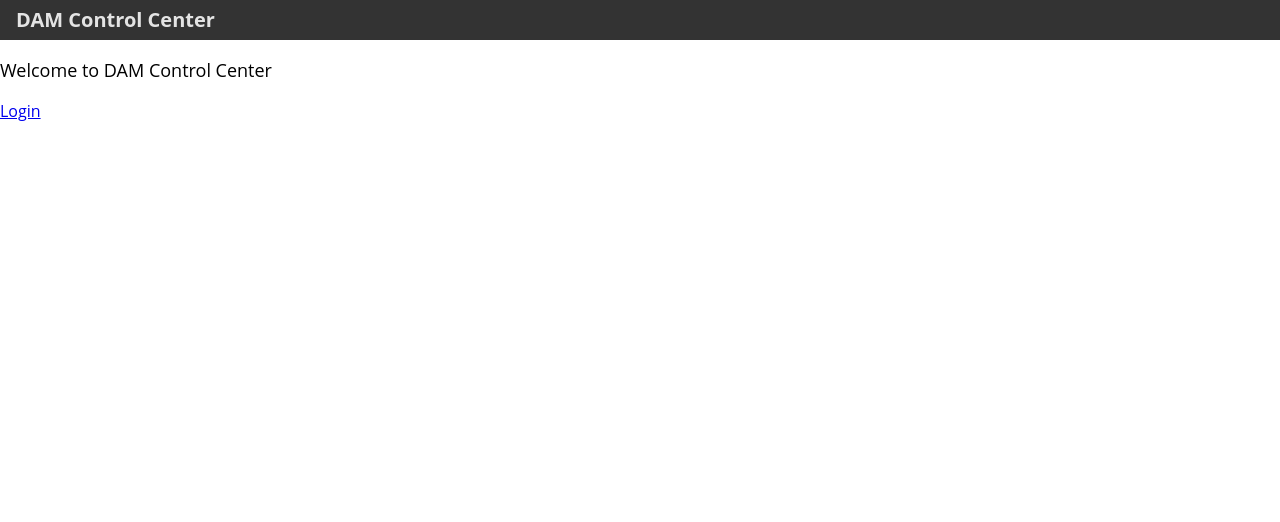
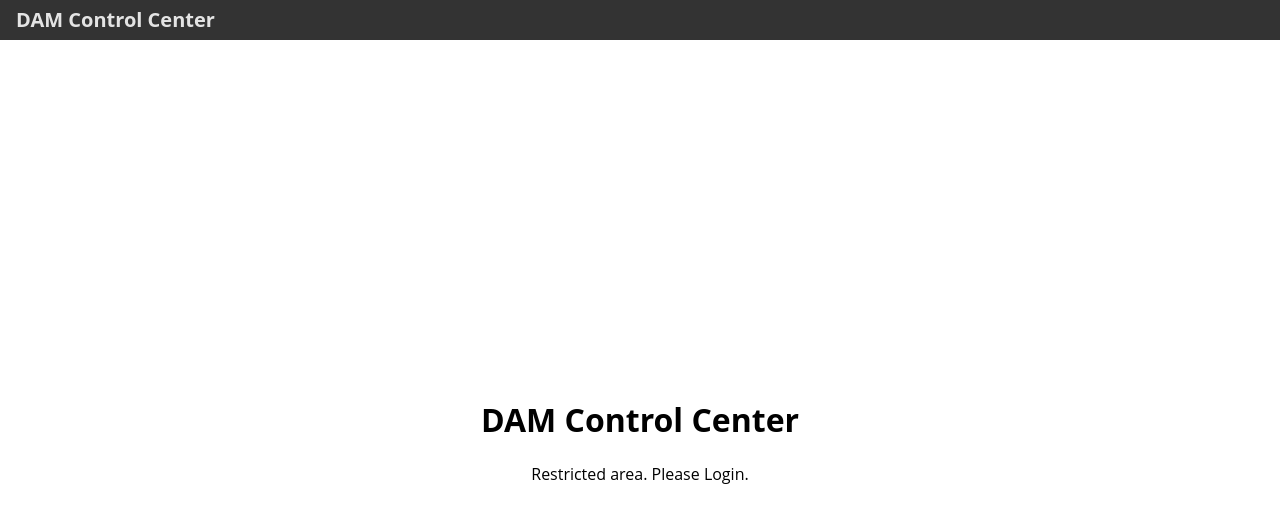
Before and after one commit to dimkharitonov/dam-app, a React (Create React App) app: page / in a window 1280 px wide. Shown: the top 522 px of the page. Built offline with nearby package versions, Linux system fonts and the light colour scheme.

Commit message:
Setup Router to Home component

```diff
--- a/src/App.js
+++ b/src/App.js
@@ -1,22 +1,22 @@
 import React, { Component } from 'react';
-import { Link } from 'react-router-dom';
+import { BrowserRouter as Router } from 'react-router-dom';
+import Routes from './Routes';
+
 import './App.css';
 
 class App extends Component {
   render() {
     return (
-      <div className="App">
-        <header className="App-header">
-          <h1 className="App-title">DAM Control Center</h1>
+      <Router>
+        <div className="App">
+          <header className="App-header">
+            <h1 className="App-title">DAM Control Center</h1>
 
-        </header>
-        <p className="App-intro">
-          Welcome to DAM Control Center
-        </p>
-        <div>
-          <Link to="/">Login</Link>
+          </header>
+
+          <Routes />
         </div>
-      </div>
+      </Router>
     );
   }
 }
--- /dev/null
+++ b/src/Routes.js
@@ -0,0 +1,8 @@
+import React from 'react';
+import { Route, Switch } from 'react-router-dom';
+import Home from './containers/Home';
+
+export default () =>
+  <Switch>
+    <Route path="/" exact component={Home} />
+  </Switch>;
--- a/src/index.js
+++ b/src/index.js
@@ -1,13 +1,10 @@
 import React from 'react';
 import ReactDOM from 'react-dom';
-import { BrowserRouter as Router } from 'react-router-dom';
 import './index.css';
 import App from './App';
 import registerServiceWorker from './registerServiceWorker';
 
 ReactDOM.render(
-  <Router>
-    <App />
-  </Router>,
+    <App />,
     document.getElementById('root'));
 registerServiceWorker();
```
